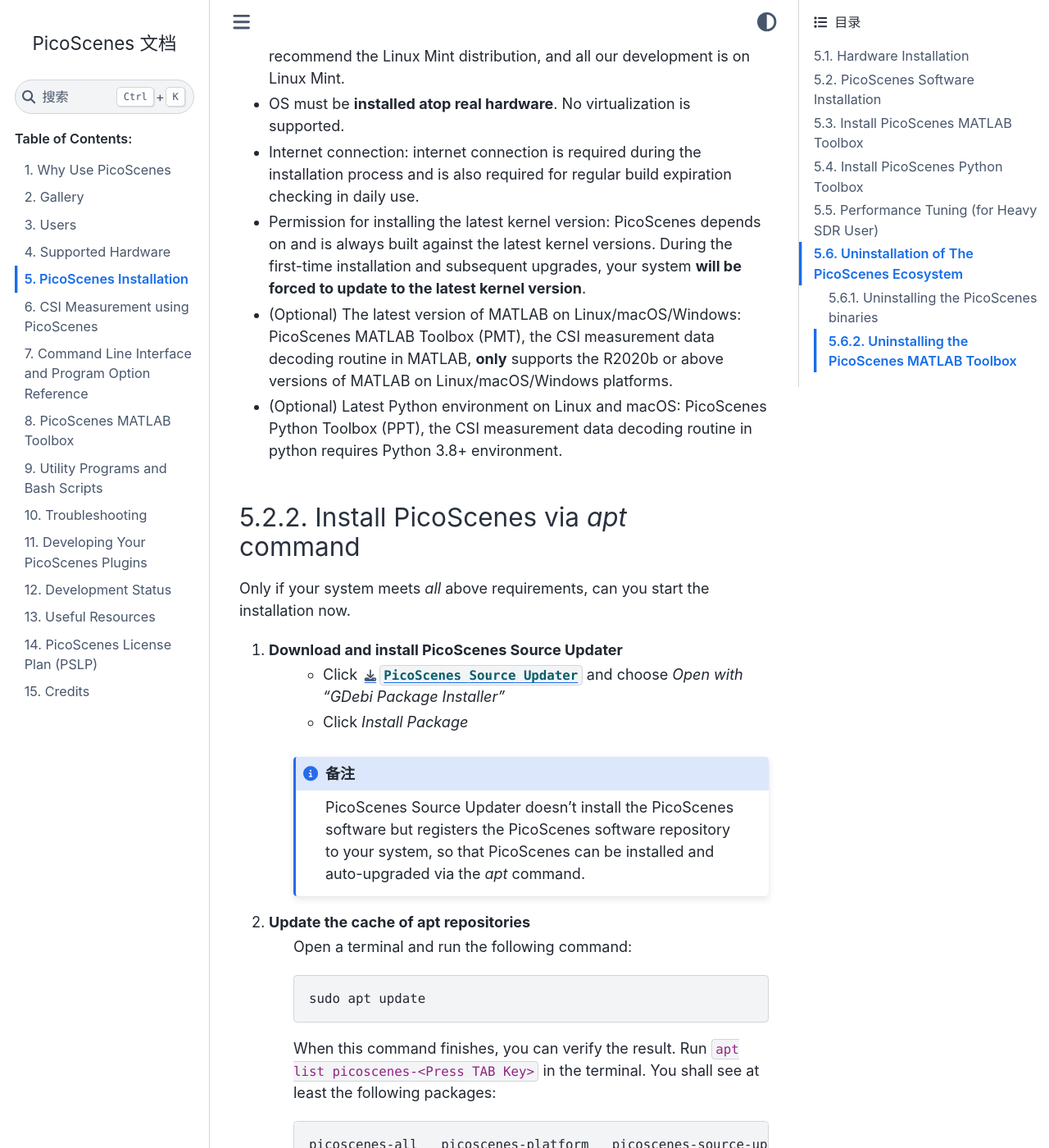
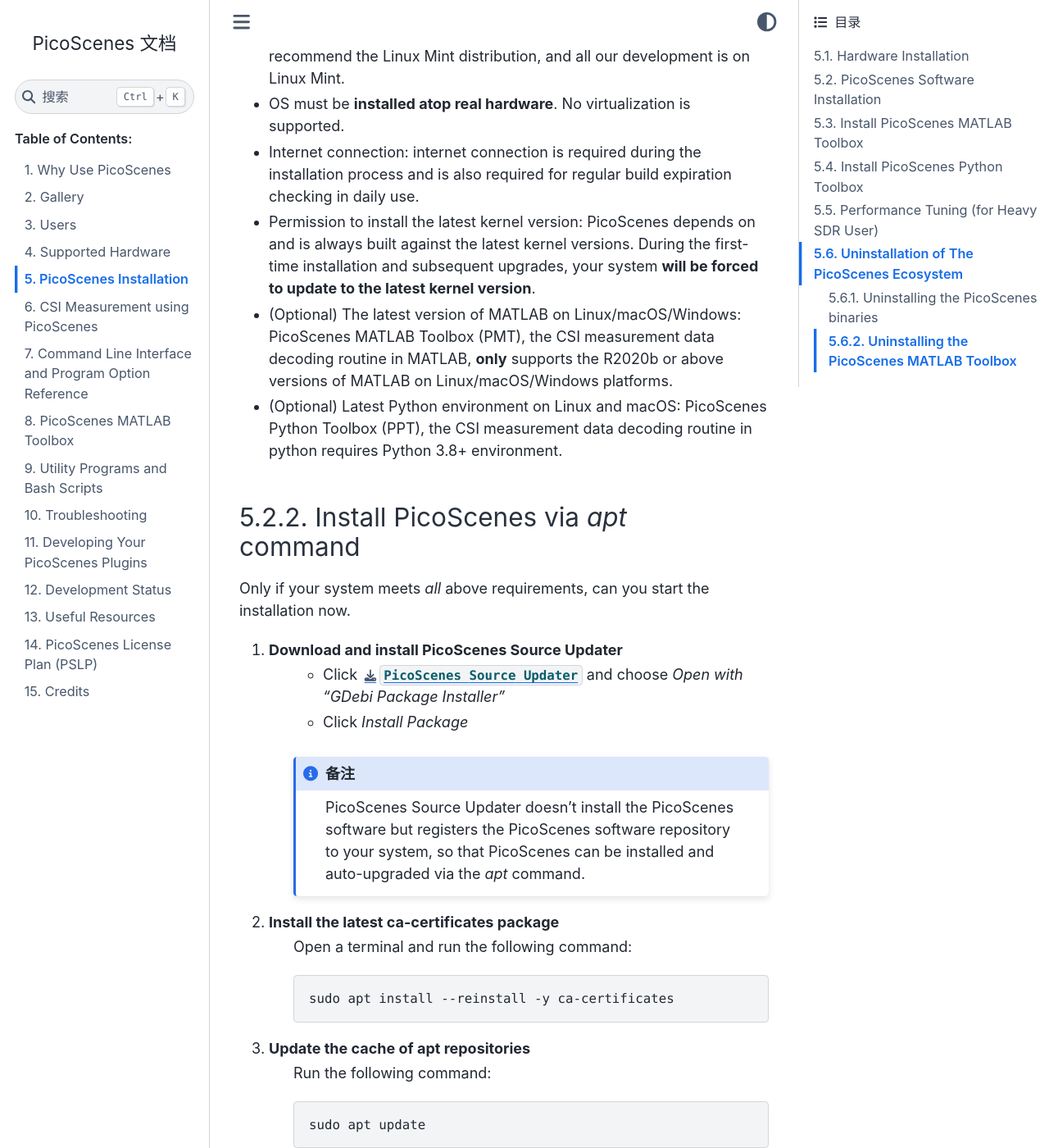
Before and after one commit to wifisensing/PicoScenes-Manual, a Sphinx documentation site: the page built from source/installation.rst, in a window 1280 px wide and 1400 px high, scrolled down 6478 px. Shown: the whole window at 82% size. Built offline with Sphinx 7.4.7 and the Sphinx Book theme 1.1.4, drawn with Linux system fonts in a browser that asks for light colours; some of the changed text lies outside the part shown.

Commit message:
add ca-certificates part

```diff
--- a/source/installation.rst
+++ b/source/installation.rst
@@ -162,7 +162,7 @@
 - Operating System: PicoScenes **only** supports Ubuntu 20.04LTS and its variants (Linux Mint, Kubuntu, Xubuntu, etc.). Personally, we recommend the Linux Mint distribution, and all our development is on Linux Mint.
 - OS must be **installed atop real hardware**. No virtualization is supported.
 - Internet connection: internet connection is required during the installation process and is also required for regular build expiration checking in daily use.
-- Permission for installing the latest kernel version: PicoScenes depends on and is always built against the latest kernel versions. During the first-time installation and subsequent upgrades, your system **will be forced to update to the latest kernel version**.
+- Permission to install the latest kernel version: PicoScenes depends on and is always built against the latest kernel versions. During the first-time installation and subsequent upgrades, your system **will be forced to update to the latest kernel version**.
 - (Optional) The latest version of MATLAB on Linux/macOS/Windows: PicoScenes MATLAB Toolbox (PMT), the CSI measurement data decoding routine in MATLAB, **only** supports the R2020b or above versions of MATLAB on Linux/macOS/Windows platforms.
 - (Optional) Latest Python environment on Linux and macOS: PicoScenes Python Toolbox (PPT), the CSI measurement data decoding routine in python requires Python 3.8+ environment.
 
@@ -178,8 +178,15 @@
 
     .. note:: PicoScenes Source Updater doesn't install the PicoScenes software but registers the PicoScenes software repository to your system, so that PicoScenes can be installed and auto-upgraded via the *apt* command.
 
+#. Install the latest ca-certificates package
+    Open a terminal and run the following command:
+
+    .. code-block:: bash
+
+        sudo apt install --reinstall -y ca-certificates
+
 #. Update the cache of apt repositories
-    Open a terminal and run the following command:
+    Run the following command:
 
     .. code-block:: bash
 
```
Also changed, not shown: other parts of source/installation.rst (+1 -1 lines).
